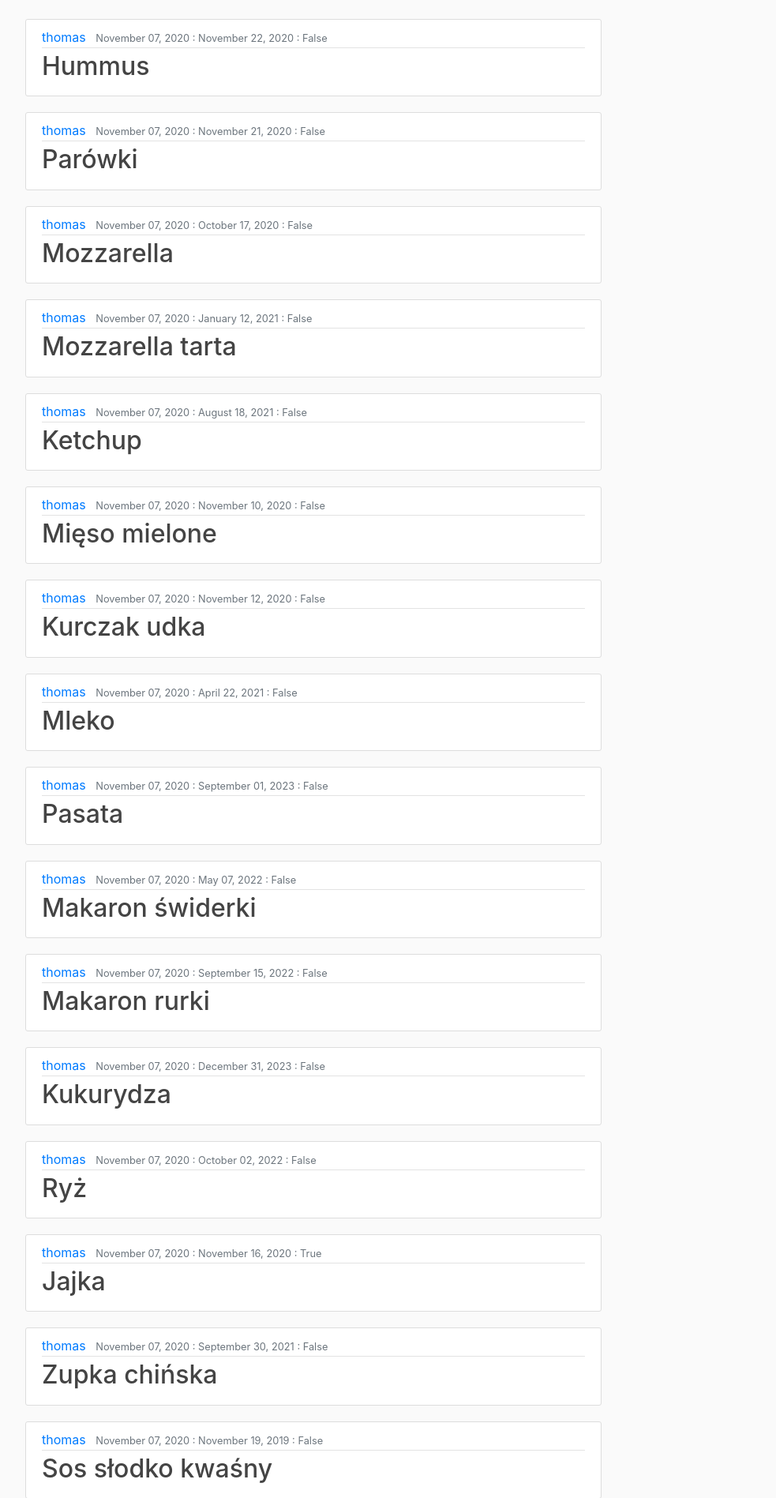
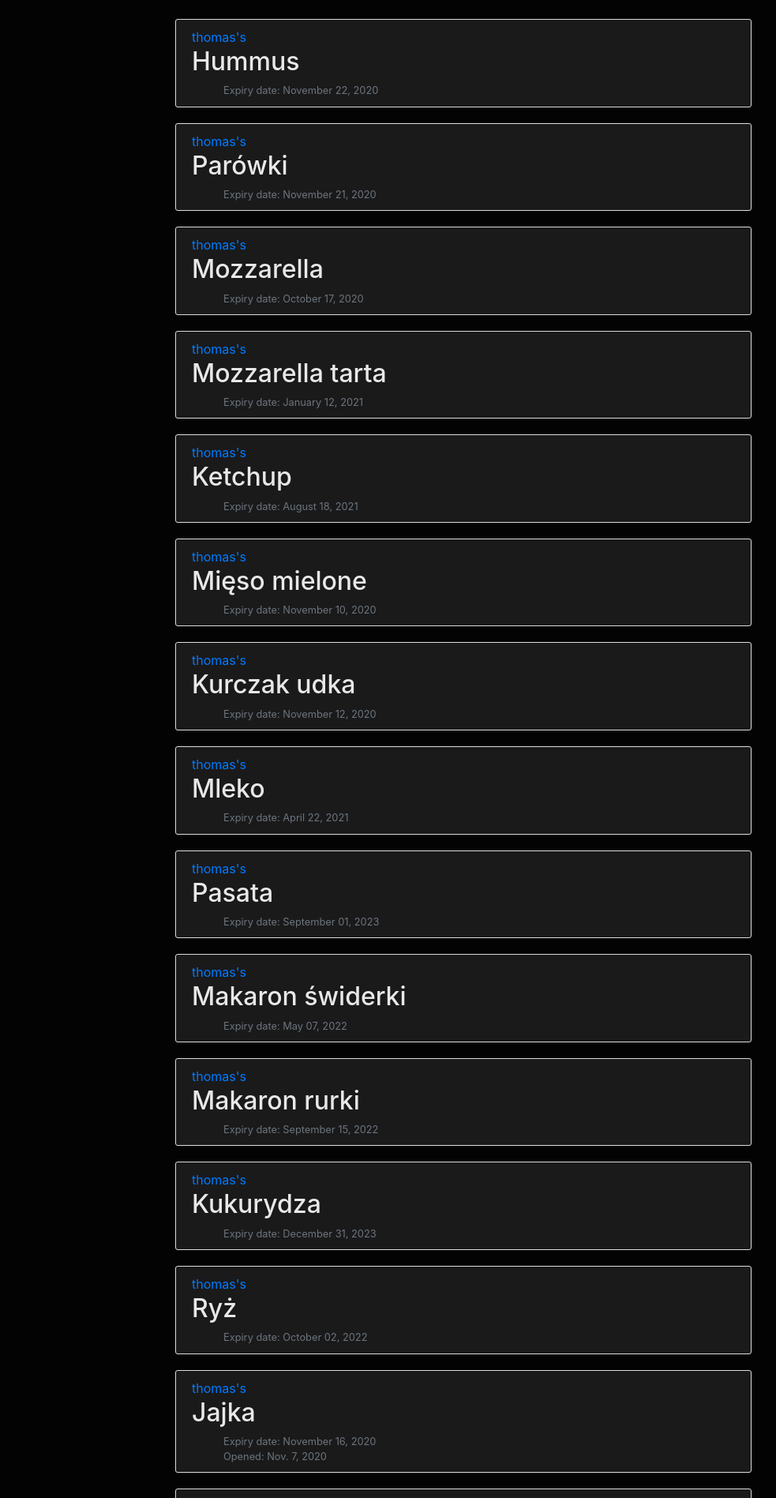
Before and after one commit to TomaszMDomagala/Inventory_menagament, a Django app: page /foods/ in a window 1280 px wide. Shown: the part 56-1953 px from the top of the page at 79% size, without its empty margins (53-1036 px from the left). Run offline with Django 3.2, Linux system fonts and the light colour scheme; data comes from the database, SQL or seed files in the repository.

Commit message:
beter looking html

```diff
--- a/foods/static/foods/main.css
+++ b/foods/static/foods/main.css
@@ -1,11 +1,11 @@
 body {
-  background: #fafafa;
-  color: #333333;
+  background: #030303;
+  color: #5c5c5c;
   margin-top: 5rem;
 }
 
 h1, h2, h3, h4, h5, h6 {
-  color: #444444;
+  color: #cfd1d3;
 }
 
 ul {
@@ -29,7 +29,7 @@ ul {
 }
 
 .content-section {
-  background: #ffffff;
+  background: #1a1a1b;
   padding: 10px 20px;
   border: 1px solid #dddddd;
   border-radius: 3px;
@@ -37,7 +37,7 @@ ul {
 }
 
 .article-title {
-  color: #444444;
+  color: #e8e8e8;
 }
 
 a.article-title:hover {
--- a/foods/templates/foods/base.html
+++ b/foods/templates/foods/base.html
@@ -51,6 +51,8 @@
         </header>
         <main role="main" class="container">
             <div class="row">
+                <div class="col-md">
+                </div>
                 <div class="col-md-8">
                     {% if messages %}
                         {% for message in messages %}
@@ -61,6 +63,8 @@
                     {% endif %}
                     {% block content %}{% endblock %}
                 </div>
+                <div class="col-md">
+                </div>
             </div>
         </main>
 
--- a/foods/templates/foods/index.html
+++ b/foods/templates/foods/index.html
@@ -3,11 +3,20 @@
     {% for food in latest_food_added %}
         <article class="media content-section">
             <div class="media-body">
-                <div class="article-metadata">
-                    <a class="mr-2" href="{% url 'user-posts' food.author.username %}">{{ food.author }}</a>
-                    <small class="text-muted">{{ food.add_date|date:"F d, Y" }} : {{ food.exp_date|date:"F d, Y" }} : {{ food.opened }}</small>
+                <div>
+                    <a class="mr-2" href="{% url 'user-posts' food.author.username %}">{{ food.author }}'s</a>
                 </div>
                 <h2><a class="article-title" href="{% url 'foods-detail' food.id %}">{{ food.food }}</a></h2>
+                <small class="text-muted">
+                    <ul>
+                        Expiry date: {{ food.exp_date|date:"F d, Y" }}
+                    </ul>
+                    {% if food.opened == True %}
+                        <ul>
+                            Opened: {{ food.opened_date}}
+                        </ul>
+                    {% endif %}
+                </small>
             </div>
         </article>
     {% endfor %}
```
Also changed, not shown: other parts of foods/static/foods/main.css (+1 -0 lines), foods/templates/foods/user_index.html (+12 -3 lines), db.sqlite3.
